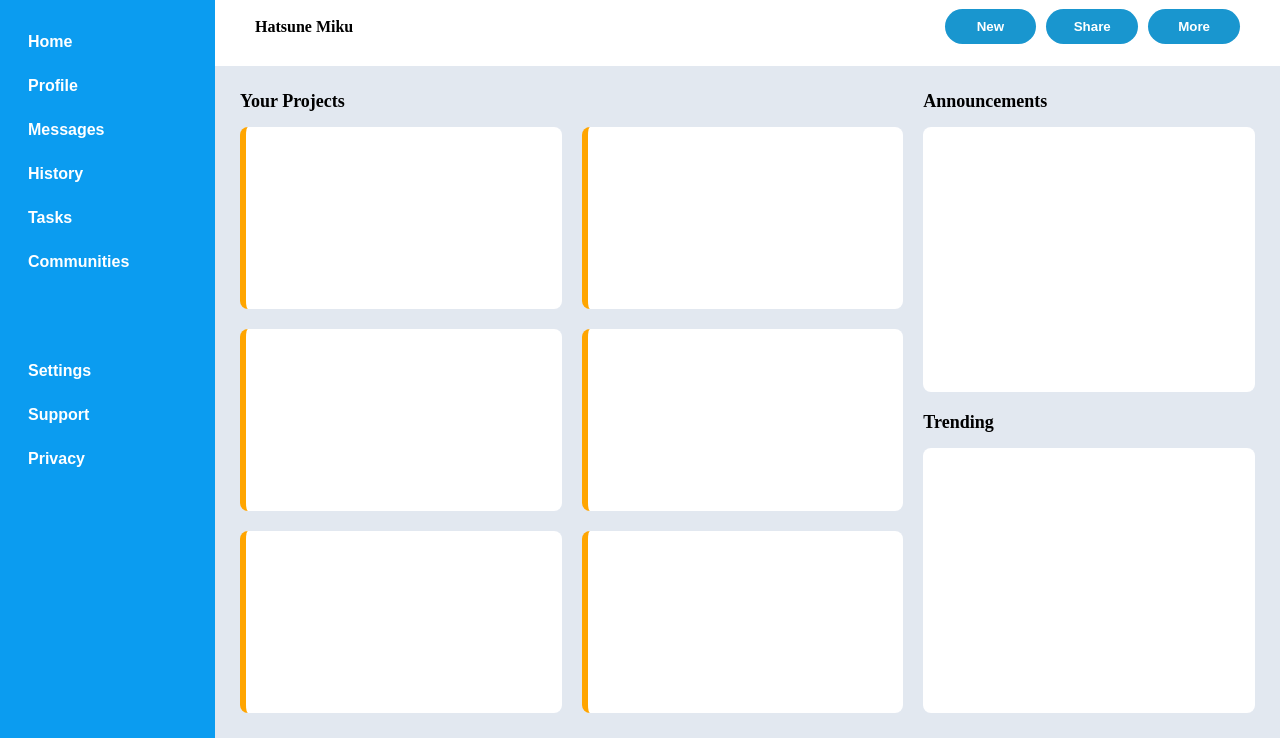
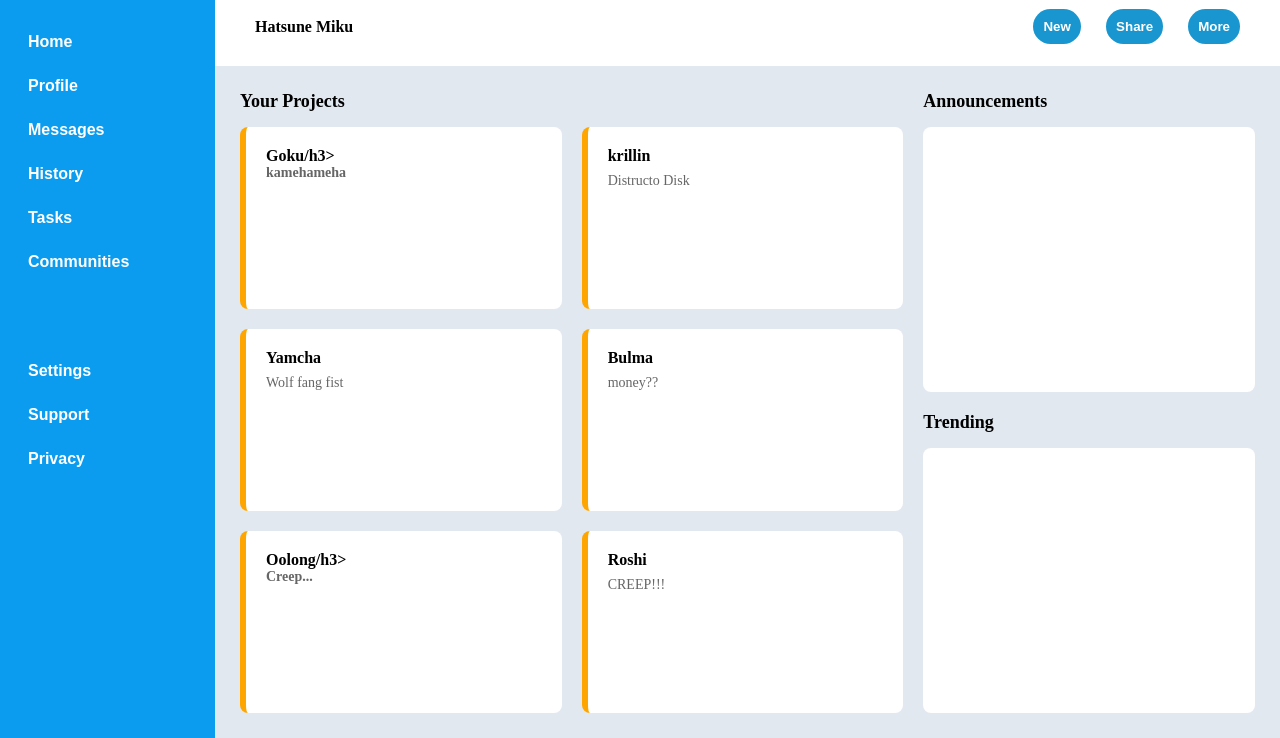
Before and after one commit to Maureesecup/Admin-Dashboard, a plain HTML site: page index.html in a window 1280 px wide. Shown: the part 62-800 px from the top of the page. Drawn offline with Linux system fonts and the light colour scheme.

Commit message:
Updated middle secton cards to ahve more info, updated search bar, fixed header button sizes

```diff
--- a/index.html
+++ b/index.html
@@ -58,26 +58,47 @@
         <h2>Your Projects</h2>
 
         <div class="project-grid">
-            <div class="project-card"></div>
-            <div class="project-card"></div>
-            <div class="project-card"></div>
-            <div class="project-card"></div>
-            <div class="project-card"></div>
-            <div class="project-card"></div>
+
+            <div class="project-card">
+                <h3>Goku/h3>
+                <p>kamehameha</p>
+            </div>
+
+            <div class="project-card">
+                <h3>krillin</h3>
+                <p>Distructo Disk</p>
+            </div>
+
+            <div class="project-card">
+                <h3>Yamcha</h3>
+                <p>Wolf fang fist</p>
+            </div>
+
+            <div class="project-card">
+                <h3>Bulma</h3>
+                <p>money??</p>
+            </div>
+
+            <div class="project-card">
+                <h3>Oolong/h3>
+                <p>Creep...</p>
+            </div>
+
+            <div class="project-card">
+                <h3>Roshi</h3>
+                <p>CREEP!!!</p>
+            </div>
+
         </div>
     </div>
 
     <div class="right-section">
-
         <div class="announcements-section">
             <h2>Announcements</h2>
-
             <div class="announcement-card"></div>
         </div>
-
         <div class="trending-section">
             <h2>Trending</h2>
-
             <div class="trending-card"></div>
         </div>
 
--- a/styles.css
+++ b/styles.css
@@ -81,6 +81,7 @@
     padding: 10px;
     font-size: 16px;
     border-radius: 20px;
+    background-color: #d0d7e0;
 }
 
 .tr-name {
@@ -101,7 +102,9 @@
     grid-row: 2;
     display: grid;
     grid-template-columns: repeat(3, 1fr);
-    gap: 10px;
+    gap: 25px;
+    width: 70%;
+    justify-self: end;
 }
 
 .header-buttons button {
@@ -165,3 +168,41 @@
 .middle-section h2 {
     font-size: 18px;
 }
+
+.project-card,
+.announcement-card,
+.trending-card {
+    background: white;
+    border-radius: 8px;
+    padding: 20px;
+}
+
+.project-card {
+    border-left: 6px solid orange;
+    min-height: 150px;
+}
+
+.announcement-card,
+.trending-card {
+    display: grid;
+    gap: 15px;
+}
+
+.project-card h3,
+.announcement-card h3,
+.trending-card h3 {
+    font-size: 16px;
+    margin-bottom: 8px;
+}
+
+.project-card p,
+.announcement-card p,
+.trending-card p {
+    font-size: 14px;
+    color: #666;
+}
+
+.announcement-card hr {
+    border: 0;
+    border-top: 1px solid #ddd;
+}
```
